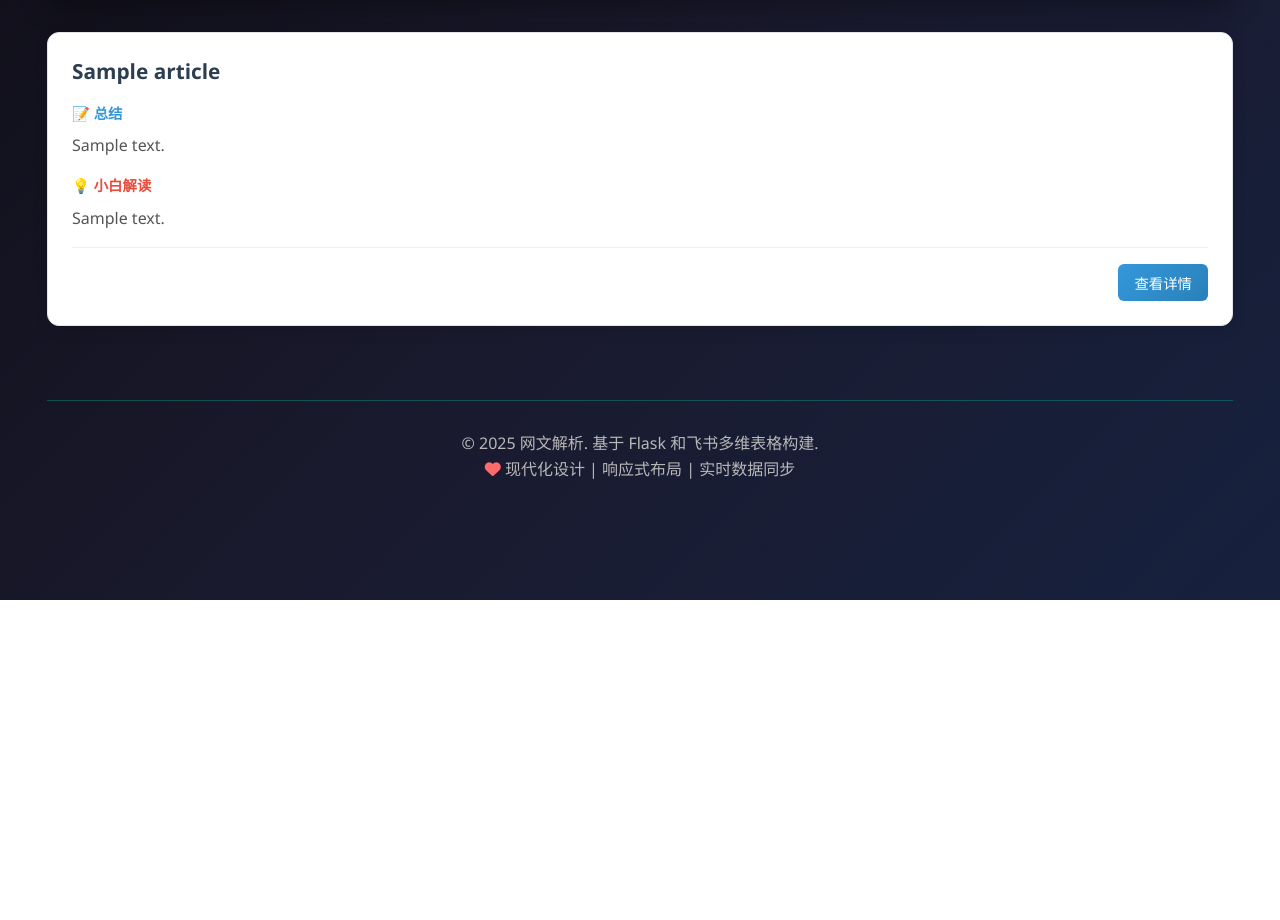
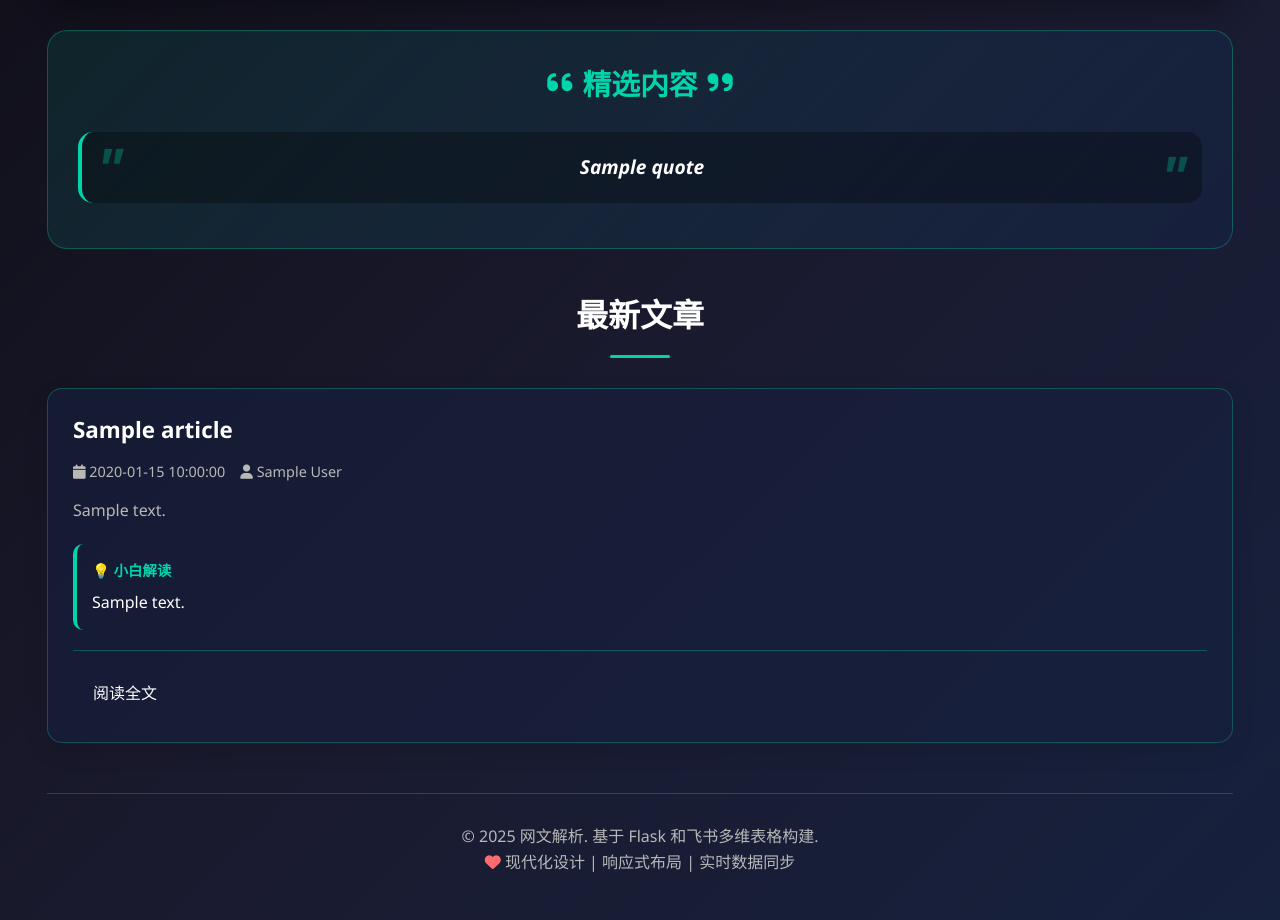
Before and after one commit to feizaiguai/trae, a Flask app: template GIT/飞书网文/templates/index.html in a window 1280 px wide. Shown: the part 200-1120 px from the top of the page. Before the commit the page ends 800 px from the top, so only its background shows below. Run offline with Flask 3, Linux system fonts and the light colour scheme; the template is opened without the code that fills it: most values are stand-ins (such as "Sample title", 1, 10 or a date in 2020).

Commit message:
恢复原本页面设计：重新添加精选内容模块和文章卡片布局，删除总结字样

```diff
--- a/GIT/飞书网文/templates/index.html
+++ b/GIT/飞书网文/templates/index.html
@@ -4,76 +4,57 @@
 
 {% block extra_css %}
 <style>
-    /* 新闻模块样式 */
-    .news-module {
-        background: white;
-        border-radius: 12px;
-        padding: 1.5rem;
-        margin-bottom: 1.5rem;
-        box-shadow: 0 4px 15px rgba(0, 0, 0, 0.1);
-        border: 1px solid #e1e5e9;
-        transition: all 0.3s ease;
+    /* 精选金句样式 */
+    .featured-quotes {
+        background: linear-gradient(135deg, rgba(0, 212, 170, 0.1) 0%, rgba(22, 33, 62, 0.8) 100%);
+        padding: 30px;
+        border-radius: 20px;
+        margin-bottom: 40px;
+        border: 1px solid var(--border-color);
+        text-align: center;
     }
 
-    .news-module:hover {
-        transform: translateY(-2px);
-        box-shadow: 0 8px 25px rgba(0, 0, 0, 0.15);
+    .quotes-title {
+        font-size: 1.8em;
+        color: var(--accent-color);
+        margin-bottom: 25px;
+        display: flex;
+        align-items: center;
+        justify-content: center;
+        gap: 10px;
     }
 
-    .news-header {
-        margin-bottom: 1rem;
+    .quote-item {
+        background: rgba(0, 0, 0, 0.3);
+        padding: 20px;
+        border-radius: 15px;
+        margin: 15px 0;
+        border-left: 4px solid var(--accent-color);
+        font-size: 1.2em;
+        font-weight: bold;
+        font-style: italic;
+        position: relative;
+        overflow: hidden;
     }
 
-    .news-title {
-        font-size: 1.3rem;
-        font-weight: 600;
-        color: #2c3e50;
-        line-height: 1.4;
-        margin: 0;
+    .quote-item::before {
+        content: '"';
+        font-size: 3em;
+        color: var(--accent-color);
+        position: absolute;
+        top: -10px;
+        left: 15px;
+        opacity: 0.3;
     }
 
-    .news-summary, .news-interpretation {
-        margin-bottom: 1rem;
-    }
-
-    .summary-label, .interpretation-label {
-        font-weight: 600;
-        color: #3498db;
-        margin-bottom: 0.5rem;
-        font-size: 0.9rem;
-    }
-
-    .interpretation-label {
-        color: #e74c3c;
-    }
-
-    .news-summary p, .news-interpretation p {
-        color: #555;
-        line-height: 1.6;
-        margin: 0;
-    }
-
-    .news-footer {
-        text-align: right;
-        margin-top: 1rem;
-        padding-top: 1rem;
-        border-top: 1px solid #eee;
-    }
-
-    .read-detail-btn {
-        background: linear-gradient(135deg, #3498db, #2980b9);
-        color: white;
-        border: none;
-        padding: 0.5rem 1rem;
-        border-radius: 6px;
-        cursor: pointer;
-        font-size: 0.9rem;
-        transition: all 0.3s ease;
-    }
-
-    .read-detail-btn:hover {
-        background: linear-gradient(135deg, #2980b9, #1f5f8b);
-        transform: translateY(-1px);
+    .quote-item::after {
+        content: '"';
+        font-size: 3em;
+        color: var(--accent-color);
+        position: absolute;
+        bottom: -20px;
+        right: 15px;
+        opacity: 0.3;
     }
 
     /* 文章列表样式 */
@@ -81,10 +62,129 @@
         margin-top: 2rem;
     }
 
+    .section-title {
+        font-size: 2em;
+        color: var(--text-primary);
+        margin-bottom: 30px;
+        text-align: center;
+        position: relative;
+    }
+
+    .section-title::after {
+        content: '';
+        display: block;
+        width: 60px;
+        height: 3px;
+        background: var(--accent-color);
+        margin: 15px auto;
+        border-radius: 2px;
+    }
+
     .articles-grid {
+        display: grid;
+        grid-template-columns: repeat(auto-fit, minmax(350px, 1fr));
+        gap: 30px;
+        margin-top: 30px;
+    }
+
+    .article-card {
+        background: var(--card-bg);
+        border-radius: 15px;
+        padding: 25px;
+        box-shadow: 0 8px 25px rgba(0, 0, 0, 0.1);
+        border: 1px solid var(--border-color);
+        transition: all 0.3s ease;
+        position: relative;
+        overflow: hidden;
+    }
+
+    .article-card::before {
+        content: '';
+        position: absolute;
+        top: 0;
+        left: 0;
+        right: 0;
+        height: 4px;
+        background: linear-gradient(90deg, var(--accent-color), var(--secondary-color));
+    }
+
+    .article-card:hover {
+        transform: translateY(-5px);
+        box-shadow: 0 15px 35px rgba(0, 0, 0, 0.15);
+    }
+
+    .article-title {
+        font-size: 1.4em;
+        font-weight: bold;
+        color: var(--text-primary);
+        margin-bottom: 15px;
+        line-height: 1.4;
+    }
+
+    .article-title a {
+        color: inherit;
+        text-decoration: none;
+        transition: color 0.3s ease;
+    }
+
+    .article-title a:hover {
+        color: var(--accent-color);
+    }
+
+    .article-meta {
         display: flex;
-        flex-direction: column;
-        gap: 0;
+        gap: 15px;
+        margin-bottom: 15px;
+        font-size: 0.9em;
+        color: var(--text-secondary);
+    }
+
+    .article-content {
+        color: var(--text-secondary);
+        line-height: 1.6;
+        margin-bottom: 20px;
+    }
+
+    .article-review {
+        background: rgba(var(--accent-color-rgb), 0.1);
+        padding: 15px;
+        border-radius: 10px;
+        border-left: 4px solid var(--accent-color);
+        margin-bottom: 20px;
+    }
+
+    .review-label {
+        font-weight: bold;
+        color: var(--accent-color);
+        margin-bottom: 8px;
+        font-size: 0.9em;
+    }
+
+    .article-actions {
+        display: flex;
+        justify-content: space-between;
+        align-items: center;
+        margin-top: 20px;
+        padding-top: 20px;
+        border-top: 1px solid var(--border-color);
+    }
+
+    .read-more {
+        background: linear-gradient(135deg, var(--accent-color), var(--secondary-color));
+        color: white;
+        padding: 10px 20px;
+        border-radius: 25px;
+        text-decoration: none;
+        font-weight: 500;
+        transition: all 0.3s ease;
+        border: none;
+        cursor: pointer;
+    }
+
+    .read-more:hover {
+        transform: translateY(-2px);
+        box-shadow: 0 5px 15px rgba(var(--accent-color-rgb), 0.4);
+        color: white;
     }
 
     /* 空状态样式 */
@@ -140,37 +240,56 @@
 {% endblock %}
 
 {% block content %}
-
+<!-- 精选金句区域 -->
+{% if articles and articles[0].quote %}
+<section class="featured-quotes">
+    <h2 class="quotes-title">
+        <i class="fas fa-quote-left"></i>
+        精选内容
+        <i class="fas fa-quote-right"></i>
+    </h2>
+    <div class="quote-item">
+        {{ articles[0].quote }}
+    </div>
+</section>
+{% endif %}
 
 <!-- 文章列表区域 -->
 <section class="articles-section">
+    <h2 class="section-title">最新文章</h2>
 
     {% if articles %}
     <div class="articles-grid">
         {% for article in articles %}
-        <div class="news-module">
-            <div class="news-header">
-                <h3 class="news-title">{{ article.title or '无标题' }}</h3>
+        <article class="article-card fade-in">
+            <h3 class="article-title">
+                <a href="/article/{{ article.id }}">{{ article.title or '无标题' }}</a>
+            </h3>
+
+            <div class="article-meta">
+                <span><i class="fas fa-calendar"></i> {{ article.created_time or '未知时间' }}</span>
+                {% if article.author %}
+                <span><i class="fas fa-user"></i> {{ article.author }}</span>
+                {% endif %}
             </div>
 
             {% if article.content %}
-            <div class="news-summary">
-                <div class="summary-label">📝 总结</div>
-                <p>{{ article.content }}</p>
+            <div class="article-content">
+                {{ article.content[:150] }}{% if article.content|length > 150 %}...{% endif %}
             </div>
             {% endif %}
 
             {% if article.review %}
-            <div class="news-interpretation">
-                <div class="interpretation-label">💡 小白解读</div>
-                <p>{{ article.review }}</p>
+            <div class="article-review">
+                <div class="review-label">💡 小白解读</div>
+                <p>{{ article.review[:100] }}{% if article.review|length > 100 %}...{% endif %}</p>
             </div>
             {% endif %}
 
-            <div class="news-footer">
-                <button class="read-detail-btn" onclick="window.location.href='/article/{{ article.id }}'" target="_blank">查看详情</button>
+            <div class="article-actions">
+                <a href="/article/{{ article.id }}" class="read-more">阅读全文</a>
             </div>
-        </div>
+        </article>
         {% endfor %}
     </div>
     {% else %}
@@ -178,7 +297,7 @@
         <i class="fas fa-inbox"></i>
         <h3>暂无文章</h3>
         <p>暂无数据，请检查飞书多维表格配置或稍后刷新页面</p>
-        <p><small>确保飞书表格包含：全文内容提取、小白解读、总结、链接等字段</small></p>
+        <p><small>确保飞书表格包含：全文内容提取、小白解读、链接等字段</small></p>
         <br>
         <a href="/api/refresh" class="btn" onclick="refreshCache(event)">
             <i class="fas fa-sync-alt"></i>
```
